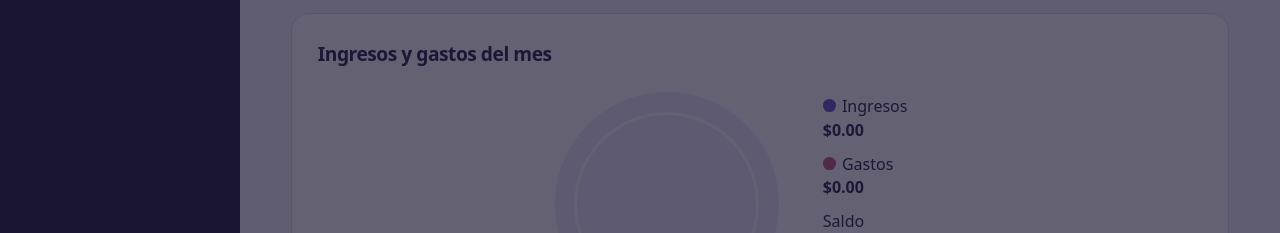
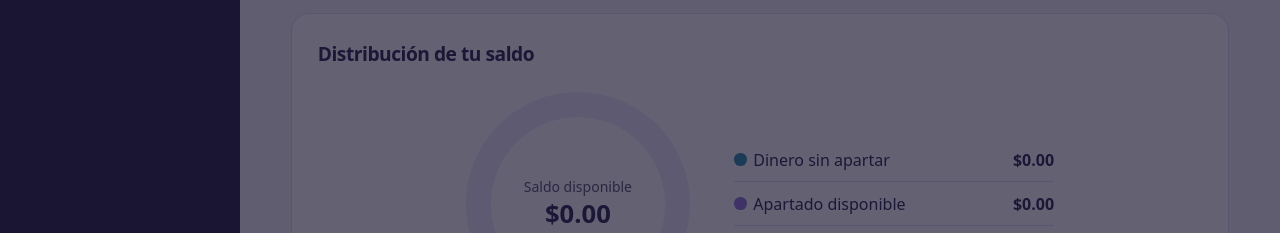
Before and after one commit to samuel2596/clarocuenta, a plain HTML site: page index.html in a window 1280 px wide. Shown: the part 567-800 px from the top of the page. Drawn offline with Linux system fonts and the light colour scheme.

Commit message:
Rediseña la gráfica de saldo

```diff
--- a/apartados.js
+++ b/apartados.js
@@ -29,14 +29,25 @@
     const excluded = reserves.reduce((sum, item) => item.included ? sum : sum + balances.get(item.id), 0);
     byId("cash-total").textContent = format(total);
     byId("cash-reserved").textContent = format(reserved);
-    byId("cash-available").textContent = format(total - excluded);
+    const available = total - excluded;
+    byId("cash-available").textContent = format(available);
+    byId("chart-available-amount").textContent = format(available);
+    const unreserved = total - reserved;
+    const included = reserved - excluded;
+    byId("chart-free-amount").textContent = format(unreserved);
+    byId("chart-included-amount").textContent = format(included);
+    byId("chart-excluded-amount").textContent = format(excluded);
 
-    byId("chart-reserved-amount").textContent = format(reserved);
-    const share = total > 0 ? reserved / total : reserved > 0 ? 1 : 0;
-    byId("reserve-ring").style.setProperty("--reserved-share", Math.min(1, Math.max(0, share)) * 100 + "%");
-    byId("chart-reserved-context").textContent = total > 0
-      ? "De " + format(total) + " en efectivo y débito"
-      : "";
+    const chart = byId("cash-donut");
+    const canShowDistribution = total > 0 && unreserved >= 0;
+    chart.setAttribute("data-empty", String(!canShowDistribution));
+    chart.style.setProperty("--cash-free-stop", (canShowDistribution ? unreserved / total * 100 : 0) + "%");
+    chart.style.setProperty("--cash-included-stop", (canShowDistribution ? available / total * 100 : 0) + "%");
+    const note = byId("cash-chart-note");
+    note.hidden = canShowDistribution;
+    note.textContent = unreserved < 0
+      ? "El saldo de efectivo y débito no alcanza para cubrir todos los apartados."
+      : "Aún no hay saldo de efectivo y débito para distribuir.";
 
     const list = byId("reserve-list");
     list.replaceChildren(...reserves.map((item) => {
--- a/index.html
+++ b/index.html
@@ -5,20 +5,20 @@
 <meta name="viewport" content="width=device-width,initial-scale=1,viewport-fit=cover">
 <meta name="theme-color" content="#242048">
 <meta name="description" content="Organiza tus ingresos, gastos y presupuestos.">
-<link rel="manifest" href="./manifest.webmanifest?v=28">
+<link rel="manifest" href="./manifest.webmanifest?v=30">
 <link rel="icon" type="image/png" sizes="192x192" href="./icon-192.png?v=2">
 <link rel="apple-touch-icon" href="./icon-192.png?v=2">
-<link rel="stylesheet" href="./style.css?v=28">
+<link rel="stylesheet" href="./style.css?v=30">
 <script src="./cloud-config.js" defer></script>
-<script src="./app.js?v=28" defer></script>
-<script src="./navigation.js?v=28" defer></script>
-<script src="./appearance.js?v=28" defer></script>
-<script src="./reports.js?v=28" defer></script>
-<script src="./pwa.js?v=28" defer></script>
-<script src="./finance.js?v=28" defer></script>
-<script src="./apartados.js?v=28" defer></script>
-<script src="./cards.js?v=28" defer></script>
-<script src="./cloud.js?v=28" defer></script>
+<script src="./app.js?v=30" defer></script>
+<script src="./navigation.js?v=30" defer></script>
+<script src="./appearance.js?v=30" defer></script>
+<script src="./reports.js?v=30" defer></script>
+<script src="./pwa.js?v=30" defer></script>
+<script src="./finance.js?v=30" defer></script>
+<script src="./apartados.js?v=30" defer></script>
+<script src="./cards.js?v=30" defer></script>
+<script src="./cloud.js?v=30" defer></script>
 <title>CuentasClaras | Finanzas personales</title>
 </head>
 <body>
@@ -72,19 +72,30 @@
     <article><h2>Gastos</h2><strong id="expense"></strong></article>
   </section>
       <section class="panel overview-chart" aria-labelledby="overview-chart-title">
-        <h2 id="overview-chart-title">Ingresos y gastos del mes</h2>
-        <div class="chart-layout">
-          <div id="reserve-ring" class="reserve-ring" aria-hidden="true">
-            <div id="balance-chart" class="balance-chart" data-empty="true"></div>
+        <h2 id="overview-chart-title">Distribución de tu saldo</h2>
+        <div class="cash-chart-layout">
+          <div id="cash-donut" class="cash-donut" data-empty="true">
+            <div class="cash-donut-center"><span>Saldo disponible</span><strong id="chart-available-amount"></strong></div>
           </div>
-          <dl class="chart-legend">
-            <div><dt><span class="chart-swatch chart-income"></span>Ingresos</dt><dd id="chart-income"></dd></div>
-            <div><dt><span class="chart-swatch chart-expense"></span>Gastos</dt><dd id="chart-expense"></dd></div>
-            <div><dt>Saldo</dt><dd id="chart-balance"></dd></div>
-            <div><dt><span class="chart-swatch chart-reserve-swatch"></span>Dinero apartado</dt><dd id="chart-reserved-amount"></dd><dd class="chart-reserved-context" id="chart-reserved-context"></dd></div>
+          <dl class="cash-chart-legend">
+            <div><dt><span class="chart-swatch cash-free"></span>Dinero sin apartar</dt><dd id="chart-free-amount"></dd></div>
+            <div><dt><span class="chart-swatch cash-included"></span>Apartado disponible</dt><dd id="chart-included-amount"></dd></div>
+            <div><dt><span class="chart-swatch cash-excluded"></span>Apartado excluido</dt><dd id="chart-excluded-amount"></dd></div>
           </dl>
         </div>
-        <p id="chart-empty">Todavía no hay ingresos ni gastos en este mes.</p>
+        <p id="cash-chart-note" hidden></p>
+        <details class="monthly-chart">
+          <summary>Ingresos y gastos del mes</summary>
+          <div class="chart-layout">
+            <div id="balance-chart" class="balance-chart" aria-hidden="true" data-empty="true"></div>
+            <dl class="chart-legend">
+              <div><dt><span class="chart-swatch chart-income"></span>Ingresos</dt><dd id="chart-income"></dd></div>
+              <div><dt><span class="chart-swatch chart-expense"></span>Gastos</dt><dd id="chart-expense"></dd></div>
+              <div><dt>Resultado</dt><dd id="chart-balance"></dd></div>
+            </dl>
+          </div>
+          <p id="chart-empty">Todavía no hay ingresos ni gastos en este mes.</p>
+        </details>
       </section>
       <section class="panel recent-panel" aria-labelledby="recent-title">
         <div class="section-head">
--- a/style.css
+++ b/style.css
@@ -226,21 +226,64 @@ dialog { background: var(--surface); }
 .overview-bottom { margin-top: 1rem; }
 .overview-chart { container-type: inline-size; }
 .overview-chart .chart-layout { justify-content: center; padding-block: .75rem; gap: clamp(.8rem, 5cqi, 3rem); }
-.overview-chart .reserve-ring {
-  width: clamp(6rem, 32cqi, 14rem);
+.overview-chart {
+  --cash-free: #258eaa;
+  --cash-included: #8d71d9;
+  --cash-excluded: #db9a3b;
+}
+.cash-chart-layout {
+  display: flex;
+  flex-wrap: wrap;
+  align-items: center;
+  justify-content: center;
+  gap: clamp(1rem, 5cqi, 3rem);
+  padding-block: .75rem 1.25rem;
+}
+.cash-donut {
+  width: clamp(11rem, 38cqi, 14rem);
   max-width: 100%;
   aspect-ratio: 1;
-  flex: 0 0 auto;
   display: grid;
   place-items: center;
   border-radius: 50%;
-  background: conic-gradient(var(--chart-reserve) var(--reserved-share, 0%), var(--secondary) 0);
+  background: conic-gradient(
+    var(--cash-free) 0 var(--cash-free-stop, 0%),
+    var(--cash-included) var(--cash-free-stop, 0%) var(--cash-included-stop, 0%),
+    var(--cash-excluded) var(--cash-included-stop, 0%) 100%
+  );
 }
-.overview-chart { --chart-reserve: #db9a3b; }
-.overview-chart .balance-chart { width: 80%; outline: .2rem solid var(--surface); }
-.chart-reserve-swatch { background: var(--chart-reserve); }
-.chart-legend .chart-reserved-context { color: var(--muted); font-size: .8rem; font-weight: 400; }
-.chart-reserved-context:empty { display: none; }
+.cash-donut[data-empty="true"] { background: var(--secondary); }
+.cash-donut-center {
+  width: 78%;
+  aspect-ratio: 1;
+  display: flex;
+  flex-direction: column;
+  justify-content: center;
+  align-items: center;
+  border-radius: 50%;
+  padding: .45rem;
+  background: var(--surface);
+  text-align: center;
+  overflow-wrap: anywhere;
+}
+.cash-donut-center span, #cash-chart-note { color: var(--muted); font-size: .875rem; }
+.cash-donut-center strong { font-size: clamp(1rem, 4cqi, 1.6rem); }
+.cash-chart-legend { flex: 0 1 20rem; max-width: 100%; margin: 0; }
+.cash-chart-legend > div {
+  display: flex;
+  flex-wrap: wrap;
+  justify-content: space-between;
+  gap: .25rem .75rem;
+  padding: .65rem 0;
+  border-bottom: 1px solid var(--border);
+}
+.cash-chart-legend dd { margin: 0; font-weight: 700; }
+.cash-free { background: var(--cash-free); }
+.cash-included { background: var(--cash-included); }
+.cash-excluded { background: var(--cash-excluded); }
+.monthly-chart { border-top: 1px solid var(--border); padding-top: .85rem; }
+.monthly-chart summary { cursor: pointer; font-weight: 650; }
+.overview-chart .balance-chart { width: clamp(6rem, 24cqi, 10rem); }
 .overview-chart .chart-legend > div + div { margin-top: .75rem; }
 .workspace .summary article { padding: clamp(.85rem, 2.2vw, 1.5rem); }
 .workspace .summary { grid-template-columns: minmax(0, 1.4fr) repeat(2, minmax(0, 1fr)); }
--- a/sw.js
+++ b/sw.js
@@ -1,6 +1,6 @@
 const prefix = "clarocuenta:" + self.registration.scope;
-const cacheName = prefix + ":v28";
-const shell = ["./", "./index.html", "./cloud-config.js", "./style.css?v=28", "./app.js?v=28", "./appearance.js?v=28", "./navigation.js?v=28", "./reports.js?v=28", "./pwa.js?v=28", "./finance.js?v=28", "./apartados.js?v=28", "./cards.js?v=28", "./cloud.js?v=28", "./manifest.webmanifest?v=28", "./icon-192.png?v=2", "./icon-512.png?v=2"];
+const cacheName = prefix + ":v30";
+const shell = ["./", "./index.html", "./cloud-config.js", "./style.css?v=30", "./app.js?v=30", "./appearance.js?v=30", "./navigation.js?v=30", "./reports.js?v=30", "./pwa.js?v=30", "./finance.js?v=30", "./apartados.js?v=30", "./cards.js?v=30", "./cloud.js?v=30", "./manifest.webmanifest?v=30", "./icon-192.png?v=2", "./icon-512.png?v=2"];
 
 self.addEventListener("install", (event) => {
   const requests = shell.map((path) => new Request(new URL(path, self.registration.scope), { cache: "reload" }));
```
